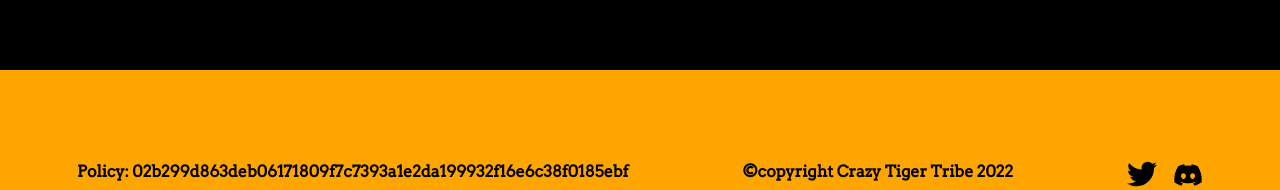
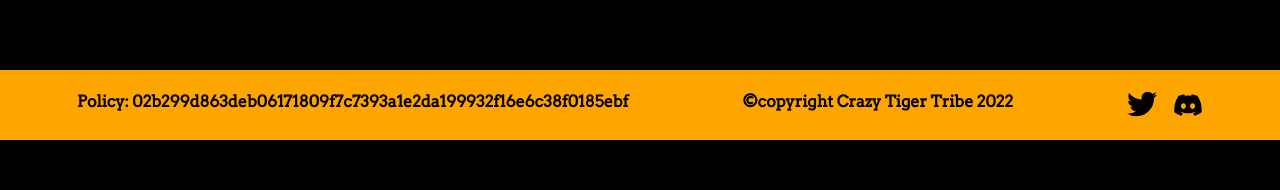
Before and after one commit to yulecc/Crazy-tiger, a React (Create React App) app: page / in a window 1280 px wide. Shown: the part 4339-4529 px from the top of the page. After the commit the page ends 4479 px from the top, so only its background shows below. Built offline with nearby package versions, Linux system fonts and the light colour scheme.

Commit message:
feat:change style

```diff
--- a/src/components/footer/index.tsx
+++ b/src/components/footer/index.tsx
@@ -19,7 +19,7 @@ const Footer = () => {
   const [isLargerThan768] = useMediaQuery("(min-width: 768px)");
 
   return (
-    <Box h={['300px', '200px']} bg="orange" pt="90px" color="#000" px="20px">
+    <Box h={['230px', '70px']} bg="orange" pt="20px" color="#000" px="20px">
       {isLargerThan768 ? (
         <Flex justify="space-around">
           <Text color="#000" fontWeight={600}>
```
